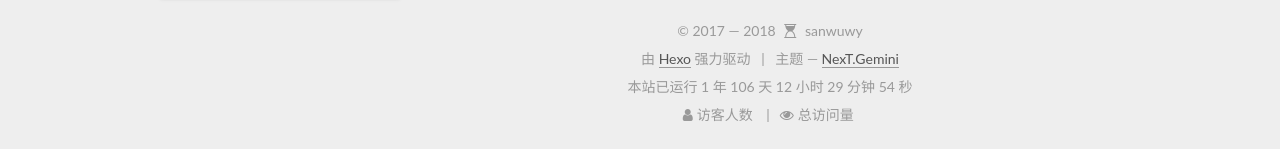
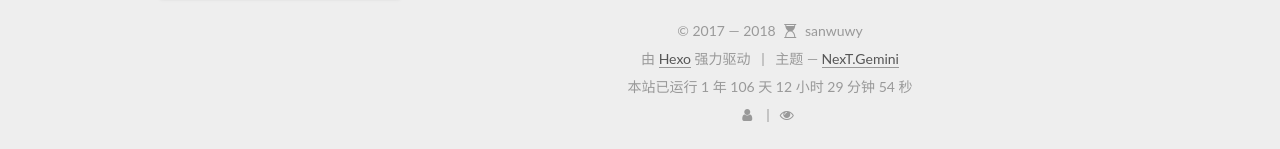
Before and after one commit to sanwuwy/sanwuwy.github.io, a plain HTML site: page tags/index.html in a window 1280 px wide. Shown: the part 713-862 px from the top of the page. Drawn offline with Linux system fonts and the light colour scheme; some packages are replaced by stand-ins of ours; a script that the page names is missing.

Commit message:
Site updated: 2018-05-11 16:59:49

```diff
--- a/tags/index.html
+++ b/tags/index.html
@@ -69,6 +69,8 @@
 
 
   <meta name="keywords" content="Hexo, NexT" />
+
+
 
 
 
@@ -498,7 +500,7 @@
 
 
 
-  <div class="footer-custom"><span id="showDays"></span><br/><span class="site-uv"><i class="fa fa-user"></i><span id="busuanzi_container_site_uv">访客人数&nbsp;<span id="busuanzi_value_site_uv"></span></span></span><span class="site-pv"><i class="fa fa-eye"></i><span id="busuanzi_container_site_pv">总访问量&nbsp;<span id="busuanzi_value_site_pv"></span></span></span></div>
+  <div class="footer-custom"><span id="showDays"></span><br/><span class="site-uv"><i class="fa fa-user"></i><span id="busuanzi_container_site_uv" style='display:none'>访客人数&nbsp;<span id="busuanzi_value_site_uv"></span></span></span><span class="site-pv"><i class="fa fa-eye"></i><span id="busuanzi_container_site_pv" style='display:none'>总访问量&nbsp;<span id="busuanzi_value_site_pv"></span></span></span></div>
 
 
 
```
Also changed, not shown: Android/Android命名规范/index.html (+1 -1 lines), Markdown/Markdown语法简介/index.html (+1 -1 lines), about/index.html (+1 -3 lines), archives/2017/01/index.html (+1 -1 lines), archives/2017/04/index.html (+1 -1 lines), archives/2017/index.html (+1 -1 lines), archives/2018/05/index.html (+1 -1 lines), archives/2018/index.html (+1 -1 lines), archives/index.html (+1 -1 lines), categories/Android/index.html (+1 -1 lines), categories/Markdown/index.html (+1 -1 lines), categories/index.html (+1 -1 lines), index.html (+1 -1 lines), tags/Android/index.html (+1 -1 lines), 2 more files.
